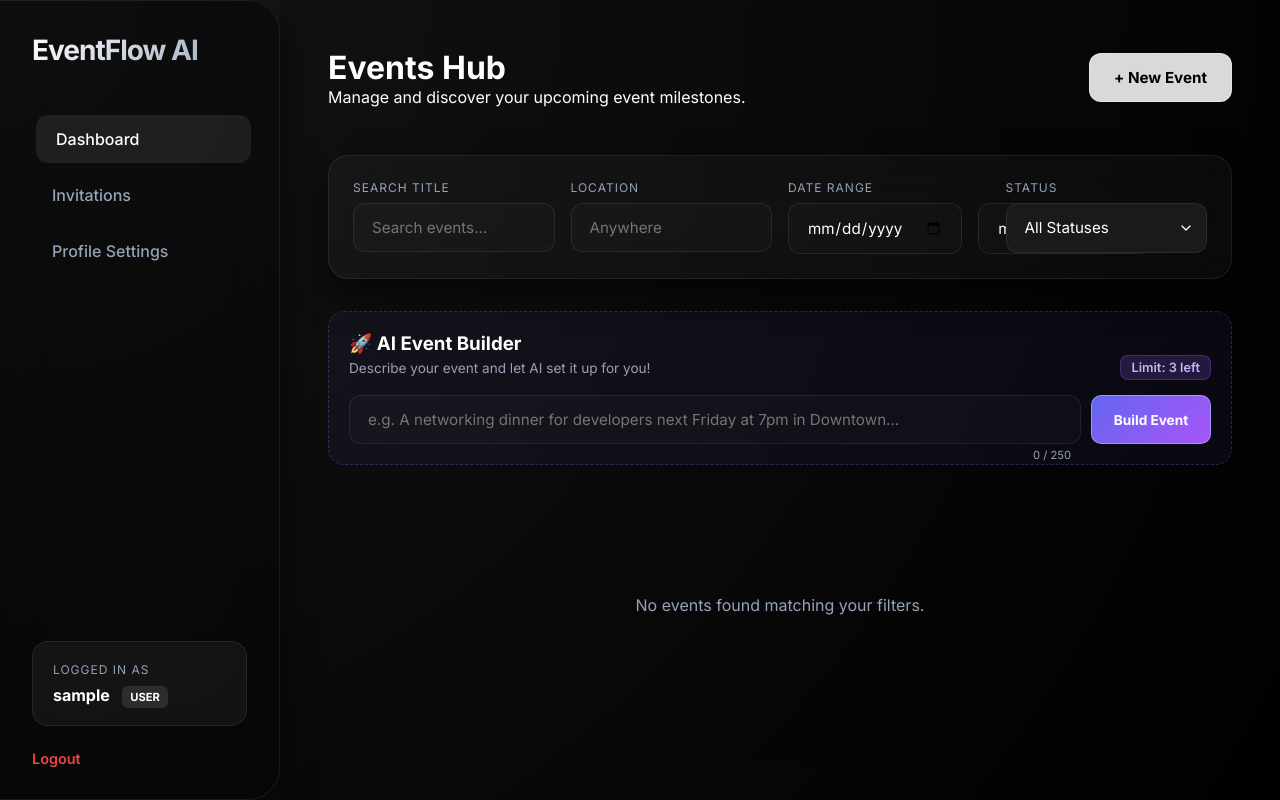
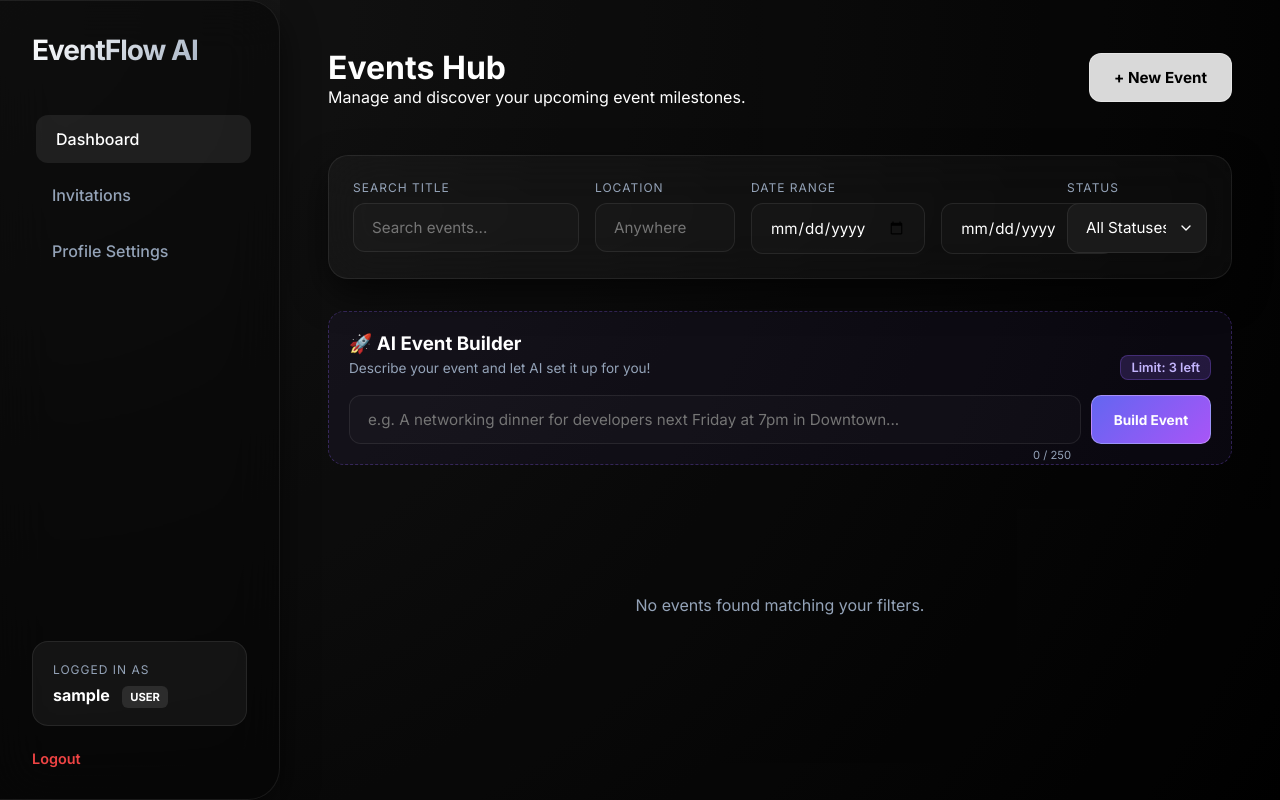
Before and after one commit to kareemzok/event-scheduler, a PHP site: page /dashboard.php in a window 1280 px wide. Run offline with PHP 8.4, Linux system fonts and the light colour scheme; the visitor is signed in with stand-in values (Sample User, id 1); data that the repository does not hold is empty.

Commit message:
Fix filter design

```diff
--- a/assets/css/style.css
+++ b/assets/css/style.css
@@ -241,6 +241,26 @@ select.form-control option {
 .filter-group {
     flex: 1;
     min-width: 150px;
+}
+
+.filter-search {
+    flex: 2;
+    min-width: 200px;
+}
+
+.filter-location {
+    flex: 1;
+    min-width: 140px;
+}
+
+.filter-date {
+    flex: 2.5;
+    min-width: 300px;
+}
+
+.filter-status {
+    flex: 0.8;
+    min-width: 140px;
 }
 
 .filter-row {
--- a/dashboard.php
+++ b/dashboard.php
@@ -75,22 +75,22 @@ if (!isset($_SESSION['user_id'])) {
 
                 <!-- Advanced Filter Bar -->
                 <div class="glass-container filter-bar">
-                    <div class="filter-group">
+                    <div class="filter-group filter-search">
                         <label class="user-label">Search Title</label>
                         <input type="text" id="filter-q" class="form-control" placeholder="Search events...">
                     </div>
-                    <div class="filter-group">
+                    <div class="filter-group filter-location">
                         <label class="user-label">Location</label>
                         <input type="text" id="filter-location" class="form-control" placeholder="Anywhere">
                     </div>
-                    <div class="filter-group">
+                    <div class="filter-group filter-date">
                         <label class="user-label">Date Range</label>
                         <div class="filter-row">
                             <input type="date" id="filter-date-start" class="form-control">
                             <input type="date" id="filter-date-end" class="form-control">
                         </div>
                     </div>
-                    <div class="filter-group">
+                    <div class="filter-group filter-status">
                         <label class="user-label">Status</label>
                         <select id="filter-status" class="form-control">
                             <option value="">All Statuses</option>
@@ -104,7 +104,8 @@ if (!isset($_SESSION['user_id'])) {
 
                 <div class="ai-builder-section">
                     <h3 style="display: flex; align-items: center; gap: 8px;">🚀 AI Event Builder</h3>
-                    <p style="font-size: 0.85rem; color: var(--text-muted); display: flex; justify-content: space-between; align-items: center;">
+                    <p
+                        style="font-size: 0.85rem; color: var(--text-muted); display: flex; justify-content: space-between; align-items: center;">
                         <span>Describe your event and let AI set it up for you!</span>
                         <span class="ai-limit-badge">Limit: <span id="ai-builder-remaining">...</span> left</span>
                     </p>
@@ -112,7 +113,9 @@ if (!isset($_SESSION['user_id'])) {
                         <div style="flex: 1; position: relative;">
                             <input type="text" id="ai-builder-prompt" class="form-control" maxlength="250"
                                 placeholder="e.g. A networking dinner for developers next Friday at 7pm in Downtown...">
-                            <small id="prompt-counter" style="position: absolute; right: 10px; bottom: -18px; font-size: 0.7rem; color: var(--text-muted);">0 / 250</small>
+                            <small id="prompt-counter"
+                                style="position: absolute; right: 10px; bottom: -18px; font-size: 0.7rem; color: var(--text-muted);">0
+                                / 250</small>
                         </div>
                         <button class="btn ai-magic-btn" id="btn-ai-build"
                             style="width: auto; white-space: nowrap;">Build Event</button>
@@ -139,7 +142,8 @@ if (!isset($_SESSION['user_id'])) {
             <div style="display: flex; justify-content: space-between; align-items: center; margin-bottom: 20px;">
                 <h2 id="modal-title">Create New Event</h2>
                 <div style="display: flex; align-items: center; gap: 10px;">
-                    <span class="ai-limit-badge" style="font-size: 0.75rem;">Limit: <span id="ai-magic-remaining">...</span> left</span>
+                    <span class="ai-limit-badge" style="font-size: 0.75rem;">Limit: <span
+                            id="ai-magic-remaining">...</span> left</span>
                     <button class="btn ai-magic-btn" id="btn-ai-magic">✨ AI Magic</button>
                 </div>
             </div>
@@ -364,7 +368,7 @@ if (!isset($_SESSION['user_id'])) {
         }
 
         // Character counter
-        document.getElementById('ai-builder-prompt').oninput = function() {
+        document.getElementById('ai-builder-prompt').oninput = function () {
             const len = this.value.length;
             document.getElementById('prompt-counter').innerText = `${len} / 250`;
         };
@@ -505,7 +509,7 @@ if (!isset($_SESSION['user_id'])) {
         }
 
         document.querySelectorAll('.filter-bar input, .filter-bar select').forEach(el => {
-        el.oninput = () => fetchEvents();
+            el.oninput = () => fetchEvents();
         });
         fetchEvents();
         updateRemainingLimit();
```
